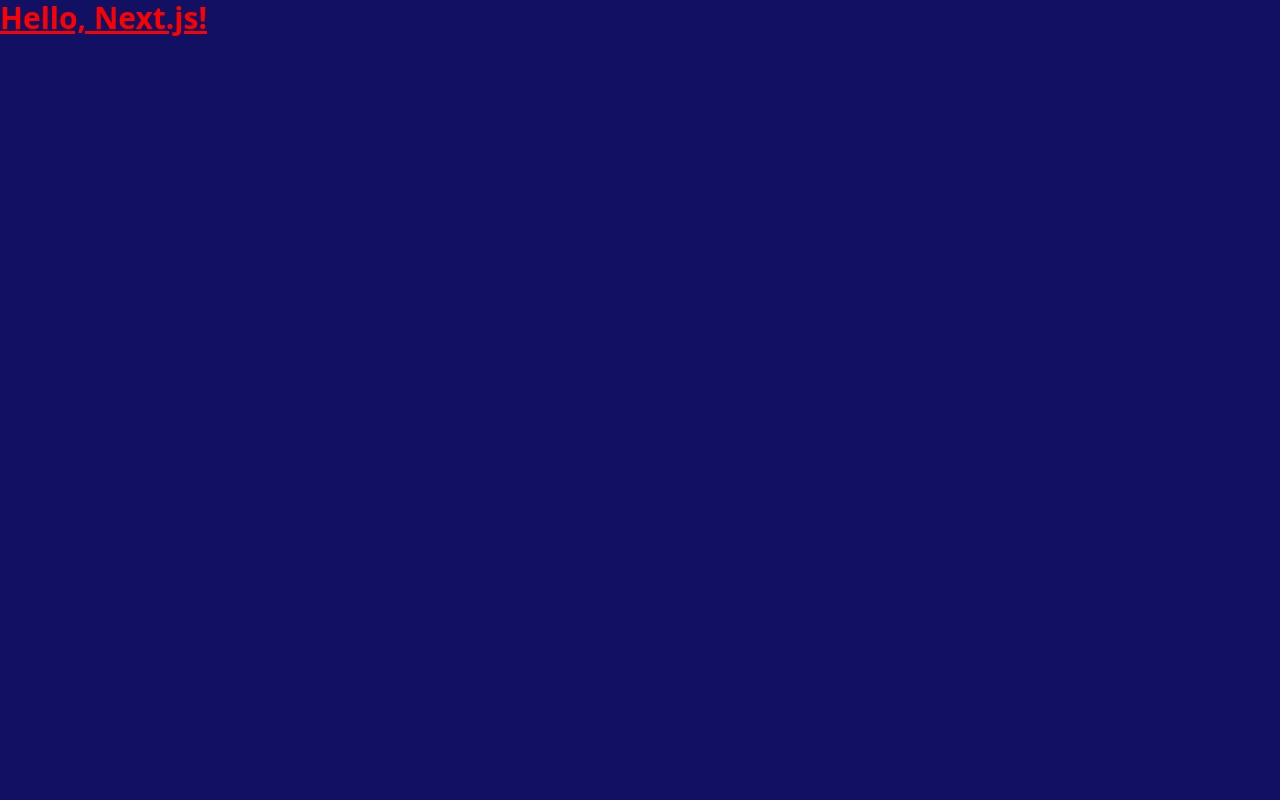
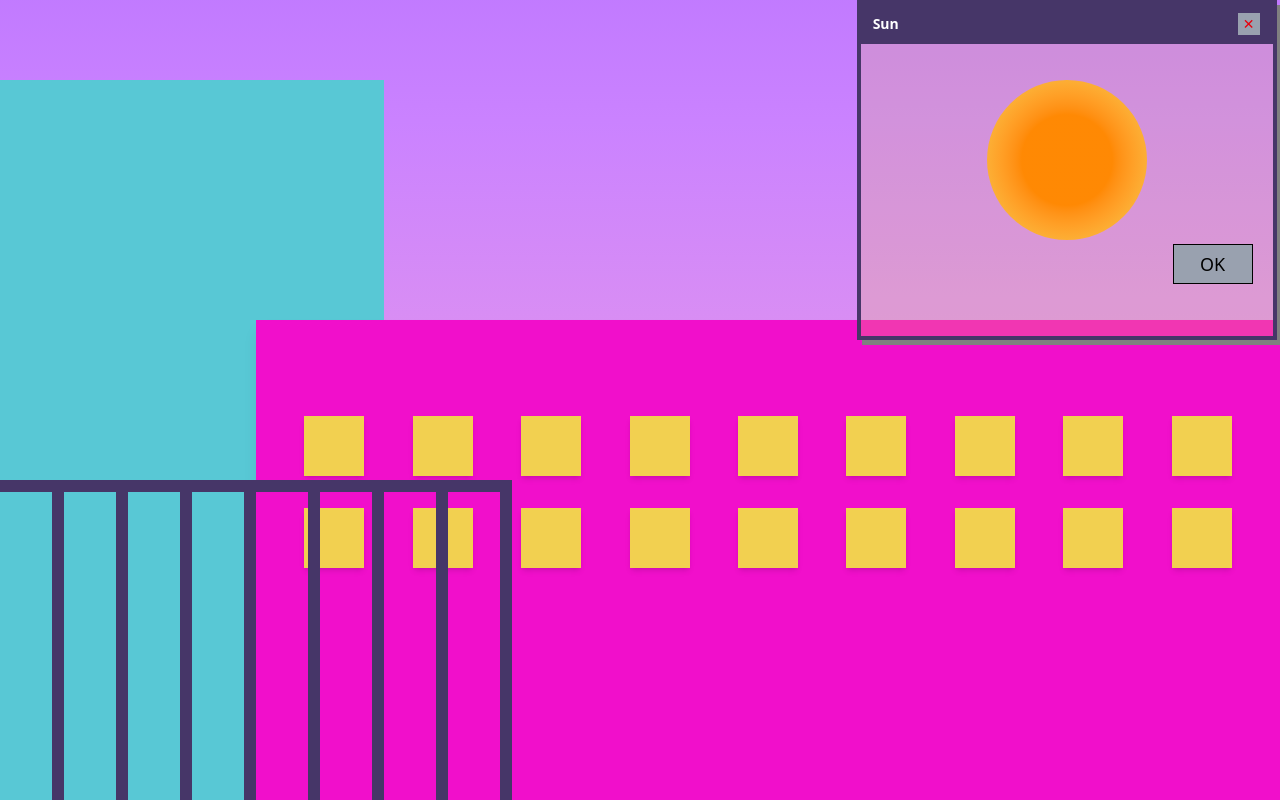
Before and after one commit to Eloisa12/portfolio, a Next.js app: page / in a window 1280 px wide. Built offline with nearby package versions, Linux system fonts and the light colour scheme.

Commit message:
recreate my previous work with nextjs

```diff
--- a/app/globals.css
+++ b/app/globals.css
@@ -1,8 +1,10 @@
 @import 'tailwindcss';
 
 @theme {
-    --color-midnight: #121063;
-    --color-tahiti: #3ab7bf;
-    --color-bermuda: #78dcca;
+    --color-midnight: #463668;
+    --color-shockingpinky: #f10fcb;
+    --color-purpleheart: #7039d4;
+    --color-viking: #58c8d5;
+    --color-cream: #f2d050;
     --color-mint-500: oklch(0.72 0.11 178);
 }
--- a/app/layout.tsx
+++ b/app/layout.tsx
@@ -1,5 +1,6 @@
 import type { Metadata } from 'next';
 import './globals.css'
+import Script from "next/script";
 
 export const metadata: Metadata = {
   title: 'Next.js on GitHub Pages',
@@ -13,7 +14,7 @@
 }>) {
   return (
     <html lang="en">
-      <body className='bg-midnight'>{children}</body>
+      <body className='h-dvh bg-linear-to-b from-purple-400 to-pink-300 bg-no-repeat'>{children}</body>
     </html>
   );
 }
--- a/app/page.tsx
+++ b/app/page.tsx
@@ -1,9 +1,18 @@
 import type { AppProps } from 'next/app'
+import Building from "../components/Building"
+import BuildingFar from "../components/BuildingFar"
+import Popup from '@/components/Popup';
+import Stairs from '@/components/Stairs';
 
 export default function Home() {
   return (
     <main>
-      <h1 style={{color: "red"}} className="text-3xl font-bold underline">Hello, Next.js!</h1>
+      <div className="w-screen">
+          <BuildingFar></BuildingFar>
+          <Building></Building>
+          <Stairs></Stairs>
+          <Popup></Popup>
+      </div>
     </main>
   );
 }
--- /dev/null
+++ b/components/Building.tsx
@@ -0,0 +1,27 @@
+"use client";
+
+export default function Building() {
+  return (
+    <div className="absolute bottom-0 right-0 w-[80vw] h-[60vh] bg-shockingpinky p-4 shadow-lg">
+      {/* First row */}
+      <div className="flex justify-evenly space-x-4 mt-20">
+        {[...Array(9)].map((_, i) => (
+          <div
+            key={i}
+            className="w-[10vw] h-[10vw] max-w-[60px] max-h-[60px] bg-cream shadow-md"
+          ></div>
+        ))}
+      </div>
+
+      {/* Second row */}
+      <div className="flex justify-evenly space-x-4 mt-8">
+        {[...Array(9)].map((_, i) => (
+          <div
+            key={i}
+            className="w-[10vw] h-[10vw] max-w-[60px] max-h-[60px] bg-cream shadow-md"
+          ></div>
+        ))}
+      </div>
+    </div>
+  );
+}
--- /dev/null
+++ b/components/BuildingFar.tsx
@@ -0,0 +1,9 @@
+"use client";
+
+export default function BuildingFar() {
+    return (
+      <div className="fixed left-0 bottom-0 w-[30vw] h-[90vh] bg-viking">
+        {/* You can add content inside this div */}
+      </div>
+    );
+  }
--- /dev/null
+++ b/components/Popup.tsx
@@ -0,0 +1,27 @@
+"use client";
+
+import Sun from '@/components/Sun';
+
+export default function Popup() {
+  return (
+    <div className="fixed top-0 left-5/6 transform -translate-x-1/2 bg-cream/20 border-4 border-midnight w-[420px] h-[340px] shadow-[5px_5px_0px_#808080]">
+      {/* titlebar */}
+      <div className="bg-midnight text-white px-3 py-2 flex justify-between items-center font-sans text-sm">
+        <span className="font-bold">Sun</span>
+        <div className="flex space-x-2">
+          <button className="bg-gray-400 border border-midnight w-6 h-6 flex items-center justify-center text-red-600">✕</button>
+        </div>
+      </div>
+
+      {/* Content */}
+      <div className="p-5 text-black font-sans text-lg">
+        <div className="flex items-center justify-around mt-4">
+            <Sun></Sun>
+        </div>
+        <div className="flex justify-end mt-1">
+            <button className="bg-gray-400 border border-black w-20 h-10 flex items-center justify-center">OK</button>
+        </div>
+      </div>
+    </div>
+  );
+}
--- /dev/null
+++ b/components/Stairs.tsx
@@ -0,0 +1,16 @@
+"use client";
+
+export default function Stairs() {
+  return (
+    <div className="w-[40vw] h-[50vh] fixed left-0 top-120 flex">
+        <div className="flex flex-wrap justify-evenly  w-full h-full">
+        {[...Array(8)].map((_, i) => (
+          <div
+            key={i}
+            className="flex-1 w-15 h-90 border-r-12 border-t-12 border-midnight"
+          />
+        ))}
+      </div>
+    </div>
+  );
+}
--- /dev/null
+++ b/components/Sun.tsx
@@ -0,0 +1,7 @@
+"use client";
+
+export default function Sun() {
+  return (
+    <div className="size-18 rounded-full bg-radial w-40 h-40 from-orange-400 from-40% to-cream"></div>
+  );
+}
--- /dev/null
+++ b/public/background.html
@@ -0,0 +1,147 @@
+<!DOCTYPE html>
+<html lang="en">
+
+<head>
+    <meta charset="utf-8">
+    <title>Background</title>
+    <script src="https://cdnjs.cloudflare.com/ajax/libs/p5.js/1.4.1/p5.min.js"></script>
+    <script src="#"></script> <!--placeholder for your .js file>-->
+</head>
+
+<body>
+    <script>
+
+let button, button2;
+function setup() {
+
+  createCanvas(400, 400);
+  // Button 2 to create balls
+  // Disable in week4
+  /*button2 = createButton("");
+  button2.size(140, 15);
+  button2.position(250, 40);
+  button2.style('background-color', '#ffcce0');
+  button2.mouseClicked(printBalls);*/
+  // Clike button 1 to change its position
+  button = createButton("?##/");
+  button.size(50,50);
+  button.position(10,120);
+  button.style('background-color', '#42f5dd');
+  button.style('font', 'Helvetica');
+  button.mouseClicked(moveIt);
+}
+
+function draw() {
+  // background(220)(not neccesary needed)
+
+  // Create gradient background
+  let c1, c2;
+  // Top color is purple
+  c1 = color(228, 122, 255);
+  // Bottom color is light pink-orange
+  c2 = color(255, 224, 204);
+  // Using lerp color to create gradient color lines
+  for (let y = 0; y < 400; y += 3) {
+    const lineColor = lerpColor(c1, c2, y / 150);
+    stroke(lineColor);
+    line(0, y, 400, y);
+  }
+
+  // Draw buildings
+  // Background builiding(left2)
+  fill(50, 200, 156);
+  noStroke();
+  rect(0, 100, 120, 300);
+  fill(95, 255, 192);
+  quad(120, 100, 140, 120, 140, 400, 120, 400);
+  // Background building(left1)
+  quad(0, 220, 140, 300, 140, 400, 0, 400);
+
+  // Front building
+  fill(c1);
+  rect(100, 180, 300, 260);
+  // Window loop
+  for (var n = 110; n <= 500; n += 50) {
+    fill(255, 224, 204);
+    rect(n, 230, 30, 30);
+  }
+
+  // Foreground stairs
+  stroke(127, 81, 158);
+  strokeWeight(10);
+  line(400, 250, 0, 340);
+  for (var a = 0, b = 340; a <= 500; a += 400 / 9, b -= 10) {
+    line(a, b, a, 400);
+  }
+  noStroke();
+  fill(127, 81, 158);
+  triangle(400, 360, 200, 400, 400, 400);
+
+  // Moon
+  noStroke();
+  fill(c2);
+  ellipse(350, 50, 50, 50);
+
+  // Console window
+  strokeWeight(2);
+  stroke(40, 80, 108);
+  rect(250, 40, 140, 15);
+  // Draw 3 options button at the bar
+  for (var i = 370; i <= 380; i += 5) {
+    fill(c1);
+    rect(i, 45, 5, 5);
+  }
+  // Console window color
+  fill(95, 255, 192, 60);
+  rect(250, 40, 140, 160);
+
+
+  // Mouse movement to switch between day and night
+  noStroke();
+  yc = constrain(mouseY,0,400);
+  // Night shift
+  let iy = -(yc-400);
+  fill(125,31,156,20);
+  ellipse(200, 200, yc*2, yc*2);
+  // Day shift
+  fill(95, 255, 192,20);
+  ellipse(200, 200, iy*2, iy*2);
+}
+
+// call a function to create infinite circle
+// in background
+function printBalls() {
+  for (let z = 0; z < 100; z++) {
+    push();
+    fill(random(255), 255, 245);
+    translate(random(width), random(height));
+    rotate(random(2 * PI));
+    ellipse(50,50,50,50);
+    pop();
+  }
+}
+
+// Mouse movement to switch between day and night
+/*function draw () {
+noStroke();
+//constrain(mouseY,0,100);
+// Night shift
+let iy = (mouseY-200);
+fill(125,31,156,20);
+ellipse(200, 200, mouseY, mouseY);
+// Day shift
+fill(95, 255, 192,20);
+ellipse(200, 200, iy, iy);
+}*/
+
+
+// function to move the button
+function moveIt() {
+  button.position(random(width), random(height));
+}
+
+
+    </script>
+</body>
+
+</html>
```
